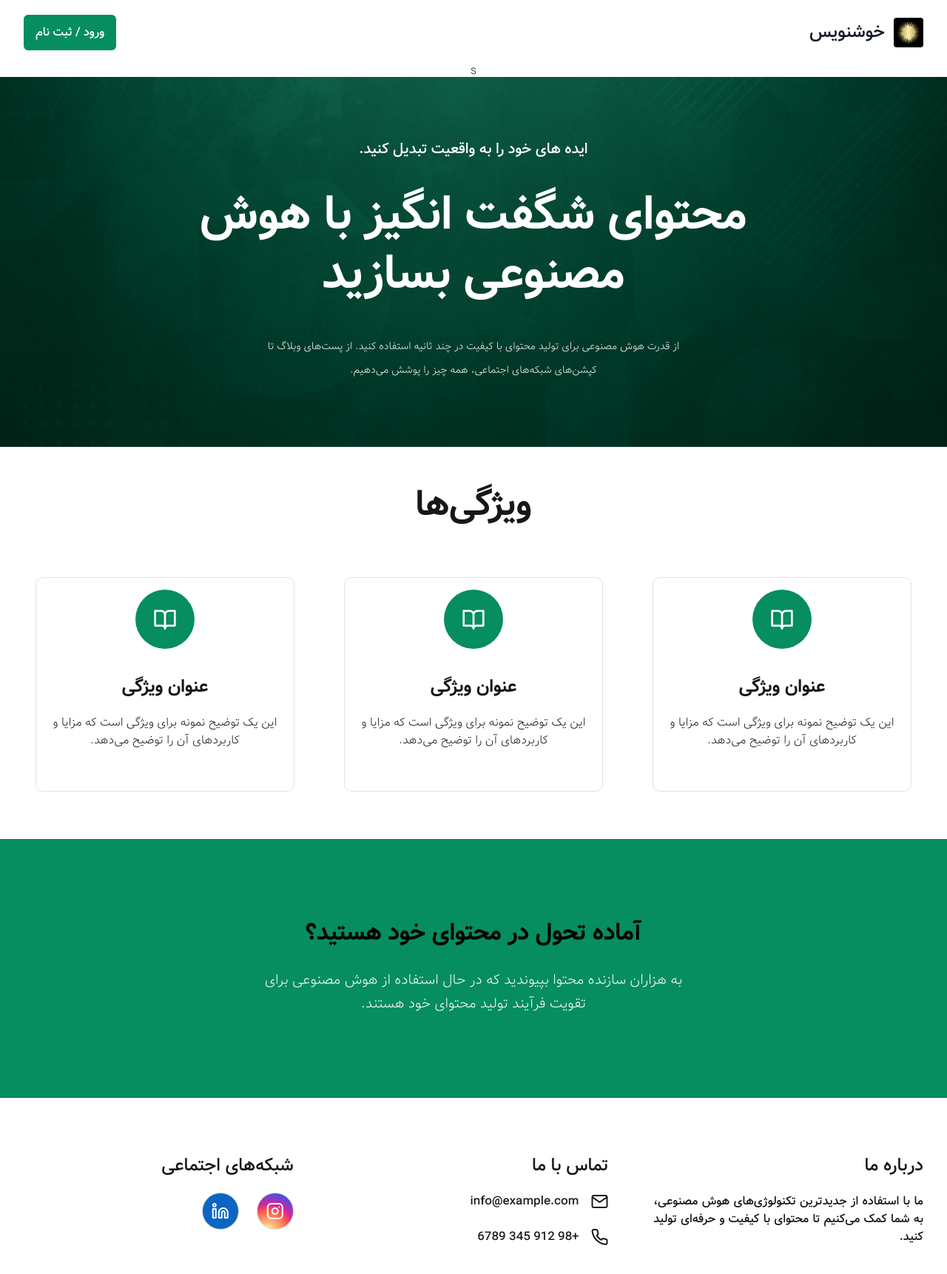
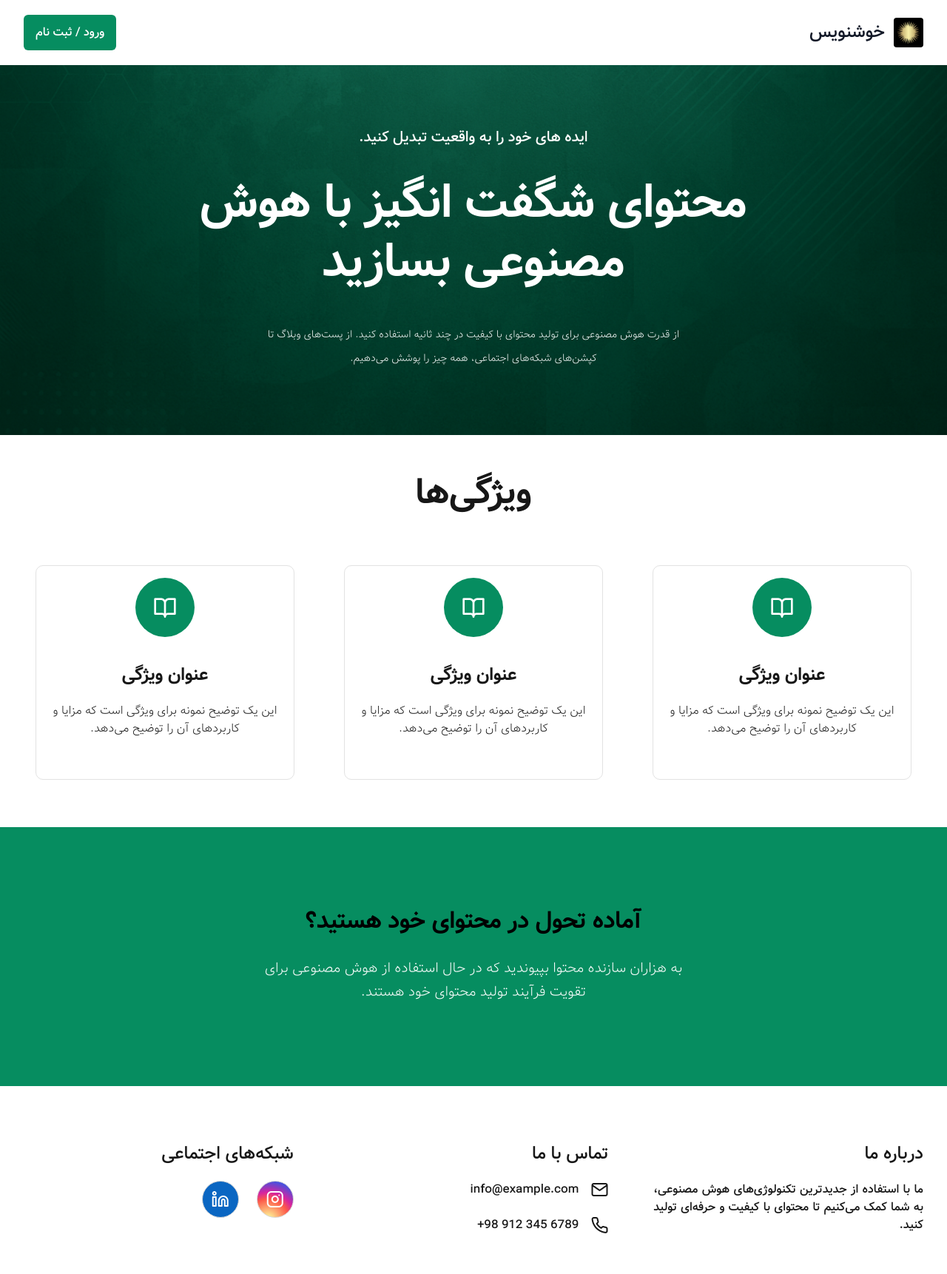
Before and after one commit to saeedrb/aicaption, a Next.js app: page / in a window 1280 px wide. Shown: the top 1722 px of the page at 74% size. Built offline with nearby package versions, Linux system fonts and the light colour scheme.

Commit message:
add footer sectin of landing page

```diff
--- a/components/Pages/Home/Home.tsx
+++ b/components/Pages/Home/Home.tsx
@@ -7,7 +7,7 @@ import Footer from '@/components/Sections/Footer/Footer';
 const Home: React.FC = () => {
   return (
     <div className={'pageWrapper'}>
-        <Navbar />s
+        <Navbar />
         <HomePageBanner />
         <Features />
         <Description />
--- a/components/Sections/Footer/Footer.module.css
+++ b/components/Sections/Footer/Footer.module.css
@@ -69,3 +69,6 @@
     transform: scale(1.1);
     transition: transform 0.3s ease-in-out;
 }
+.phone > span {
+    direction: ltr;
+}
--- a/components/Sections/Footer/Footer.tsx
+++ b/components/Sections/Footer/Footer.tsx
@@ -20,7 +20,7 @@ const Footer = () => {
             <Icon icon="mail" prefix="sarv" />
             <span>info@example.com</span>
           </div>
-          <div>
+          <div className={styles.phone}>
             <Icon icon="phone" prefix="sarv" />
             <span>+98 912 345 6789</span>
           </div>
```
